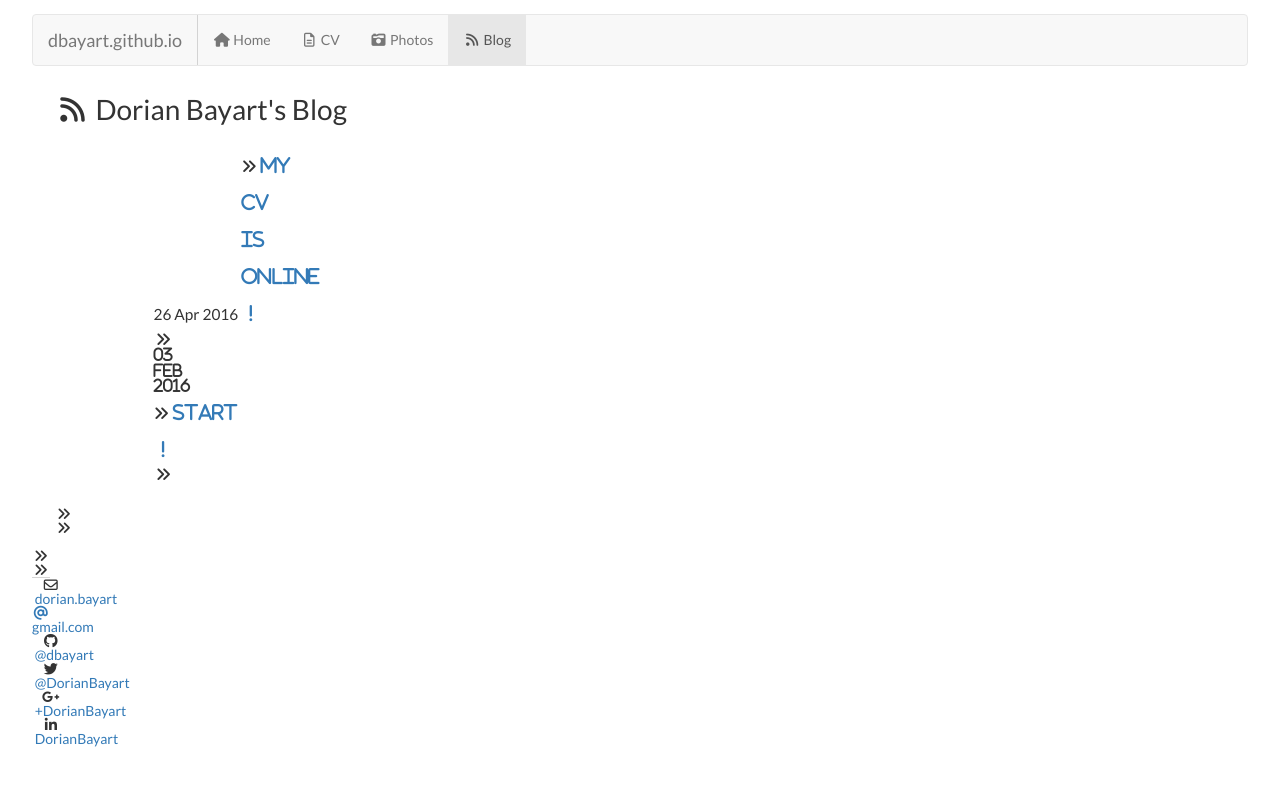
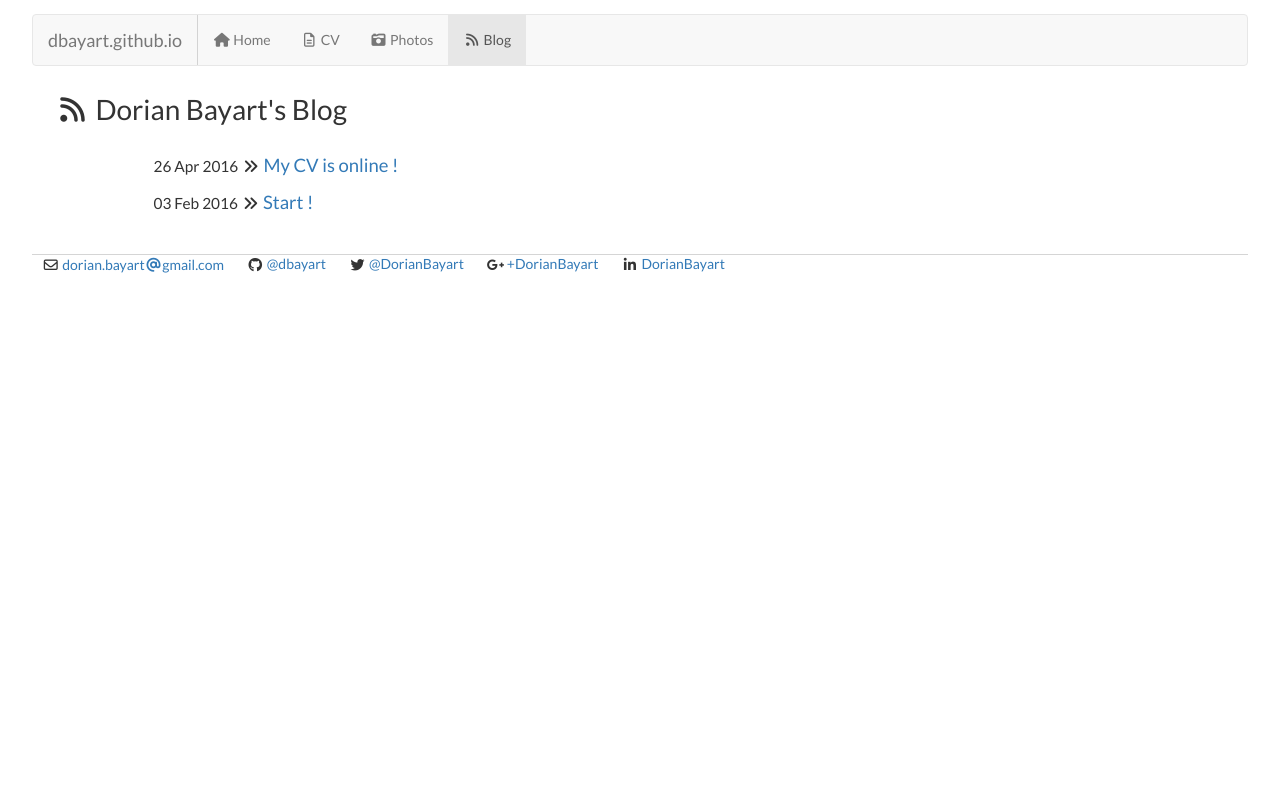
Before and after one commit to dorianbayart/dorianbayart.github.io, a Jekyll site: the page built from blog/index.html, in a window 1280 px wide. Shown: the top 786 px of the page. Built offline with Jekyll 4.4.1, drawn with Linux system fonts in a browser that asks for light colours; nearby versions of some CDN libraries.

Commit message:
Update index.html

```diff
--- a/blog/index.html
+++ b/blog/index.html
@@ -13,6 +13,6 @@ sitemap:
 <ul class="posts">
 
   {% for post in site.posts %}
-    <li><span>{{ post.date | date_to_string }}</span>&nbsp;<i class="fa fa-angle-double-right fa-fw">&nbsp;<a href="{{ post.url }}" title="{{ post.title }}">{{ post.title }}</a></li>
+    <li><span>{{ post.date | date_to_string }}</span>&nbsp;<i class="fa fa-angle-double-right fa-fw"></i>&nbsp;<a href="{{ post.url }}" title="{{ post.title }}">{{ post.title }}</a></li>
   {% endfor %}
 </ul>
```
